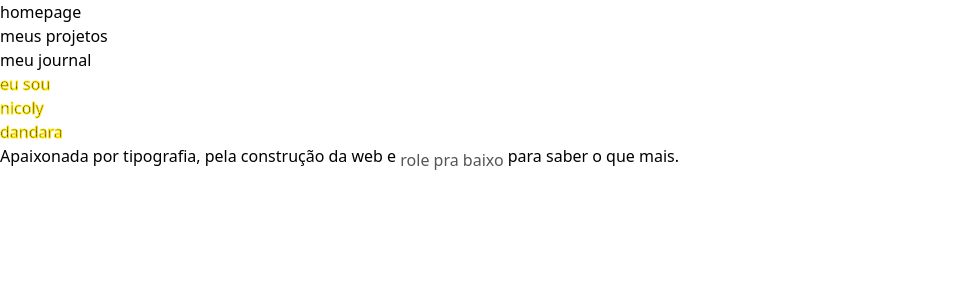
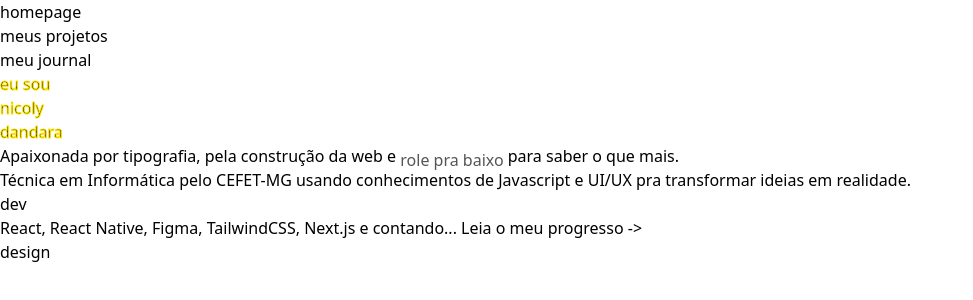
Before and after one commit to nydndr/dandara, a Next.js app: page / in a window 1280 px wide. Shown: the top 300 px of the page, without its empty margins (0-973 px from the left). Built offline with nearby package versions, Linux system fonts and the light colour scheme.

Commit message:
Landing Page HTML & CSS Implementation Pt I

```diff
--- /dev/null
+++ b/components/landing/JournalCTA.js
@@ -0,0 +1,20 @@
+import { Scroll, Frame } from "framer";
+
+function JournalCTA() {
+	return (
+		<section className="h-screen w-full grid-rows-3">
+			<h2 className="text-yellow opacity-50 text-16xl font-fivo w-full">
+				dev
+			</h2>
+			<p className="font-manrope text-center w-full text-2xl">
+				React, React Native, Figma, TailwindCSS, Next.js e contando...
+				Leia o meu progresso ->
+			</p>
+			<h2 className="text-yellow opacity-50 text-16xl font-fivo w-full">
+				design
+			</h2>
+		</section>
+	);
+}
+
+export default JournalCTA;
--- /dev/null
+++ b/components/landing/Projects.js
@@ -0,0 +1,42 @@
+import * as React from "react";
+
+function Projects() {
+	return (
+		<div></div>
+		/* <section className="bg-yellowplus grid-rows-2 overflow-x-scroll overflow-y-hidden">
+			<div className="flex flex-row justify-between pl-24 space-x-32">
+				<p className="text-16xl font-manrope font-semibold text-white">
+					Serase
+				</p>
+				<p className="text-16xl font-manrope font-semibold text-white">
+					OTF
+				</p>
+				<p className="text-16xl font-manrope font-semibold text-white">
+					dandara
+				</p>
+			</div>
+			<div className="whitespace-nowrap">
+				<div className="w-screen inline-block">
+					<p>Aplicação Mobile em React Native e Django</p>
+					<p>
+						Gerenciamento financeiro pra quem não conhece sua vida
+						financeira.
+					</p>
+				</div>
+				<div className="w-screen inline-block">
+					<p>Aplicação Desktop em Electron</p>
+					<p>
+						Um upgrade na sua experiência com as fontes do seu
+						sistema.
+					</p>
+				</div>
+				<div className="w-screen inline-block">
+					<p>Wesbite, journal e blog em Next.js e TailwindCSS</p>
+					<p>Seja bem vindo.</p>
+				</div>
+			</div>
+		</section> */
+	);
+}
+
+export default Projects;
--- a/package.json
+++ b/package.json
@@ -16,6 +16,7 @@
 		"@next/mdx": "^9.4.4",
 		"@tailwindcss/typography": "^0.2.0",
 		"autoprefixer": "^9.8.6",
+		"framer": "^1.2.12",
 		"gray-matter": "^4.0.2",
 		"next": "^9.4.4",
 		"postcss": "^7.0.35",
--- a/pages/index.js
+++ b/pages/index.js
@@ -3,10 +3,16 @@ import SocialLink from "../components/SocialLink.js";
 import Link from "next/link";
 import Head from "next/head";
 
+import Projects from "../components/landing/Projects";
+import JournalCTA from "../components/landing/JournalCTA";
+
 function HomePage() {
 	return (
 		<>
-			<section className="flex flex-row h-screen w-full items-center">
+			<section
+				id="landing"
+				className="flex flex-row h-screen w-full items-center"
+			>
 				<div>
 					<h1 className="font-fivo leading-none text-16xl text-black ">
 						eu sou
@@ -20,12 +26,29 @@ function HomePage() {
 				</div>
 
 				<div>
-					<h3 className="font-manrope text-2xl">
+					<h4 className="font-manrope text-2xl">
 						Apaixonada por tipografia, pela construção da web e{" "}
-						<span className="rolling">role pra baixo</span> para saber o que mais.
+						<span className="rolling">role pra baixo</span> para
+						saber o que mais.
+					</h4>
+				</div>
+			</section>
+
+			<section className="grid grid-cols-2 h-screen w-full">
+				<div></div>
+				<div className="flex self-center px-3">
+					<h3 className="font-manrope text-4xl tracking-wide leading-snug">
+						Técnica em Informática pelo CEFET-MG usando
+						conhecimentos de Javascript e UI/UX pra transformar
+						ideias em realidade.
 					</h3>
 				</div>
 			</section>
+
+			<JournalCTA />
+			<Projects />
+
+			<section className="w-full h-screen grid grid-rows-3"></section>
 		</>
 	);
 }
--- a/tailwind.config.js
+++ b/tailwind.config.js
@@ -21,11 +21,8 @@ module.exports = {
 		},
 		extend: {
 			colors: {
-				cover: "#FCFCFC",
-				primary: "#92014A",
-				secondary: "#FFC703",
-				tertiary: "#92FF4F",
-				codegray: "#474747",
+				yellow: "#FFE400",
+				yellowplus: "#FECD1A",
 			},
 			fontFamily: {
 				fivo: ['"Fivo Sans Modern"', "sans-serif"],
@@ -33,6 +30,7 @@ module.exports = {
 			},
 			fontSize: {
 				"16xl": "15rem",
+				"11xl": "10rem",
 			},
 		},
 	},
```
Also changed, not shown: 2 other files (tests, documents, lock files or other folders).
